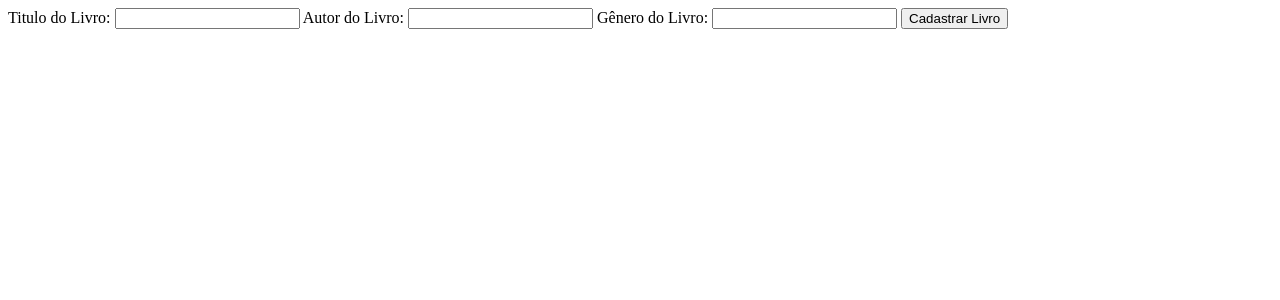
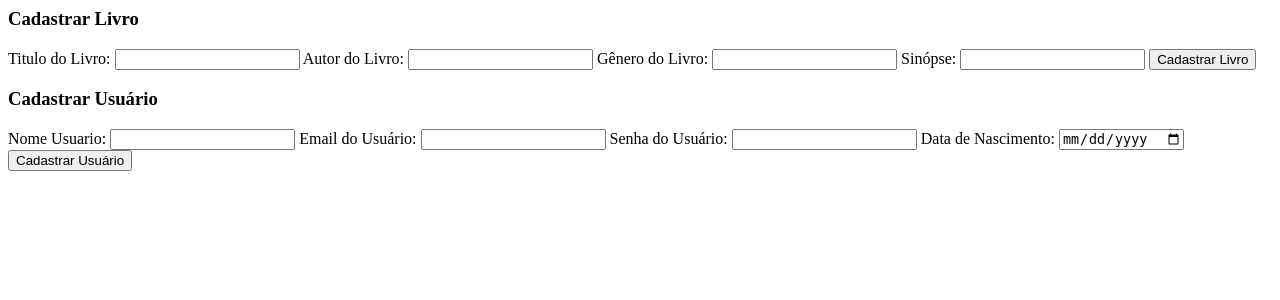
Before and after one commit to garffield/Biblioteca141, a PHP site: page / in a window 1280 px wide. Shown: the top 300 px of the page. Run offline with PHP 8.4, Linux system fonts and the light colour scheme.

Commit message:
cad usuario e cad livro

```diff
--- a/index.php
+++ b/index.php
@@ -5,7 +5,7 @@ require_once 'controller/LivroController.php';
 $acao = isset($_GET['acao']) ? $_GET['acao'] : '';
 
 switch($acao){
-    case 'cadastrar':
+    case 'cadastrarLivro':
         $LivroController = new LivroController();
         $LivroController->cadastrarLivro($_POST['titulo'], $_POST['autor'], $_POST['genero']);
         break;
--- a/view/formCadastrarLivro.php
+++ b/view/formCadastrarLivro.php
@@ -1,4 +1,8 @@
-<form action="index.php?acao=cadastrar" method="get">
+<div class="box-cad-livro">
+
+    <h3>Cadastrar Livro</h3>
+
+    <form action="index.php?acao=cadastrarLivro" method="get">
         <label for="titulo">Titulo do Livro: </label>
         <input type="text" name="titulo" id="titulo">
 
@@ -8,5 +12,33 @@
         <label for="genero">Gênero do Livro: </label>
         <input type="text" name="genero" id="genero">
 
+
+        <label for="descricao">Sinópse: </label>
+        <input type="text" name="descricao" id="descricao">
+
         <input type="submit" value="Cadastrar Livro">
     </form>
+
+</div>
+
+<div class="box-cad-usuario">
+
+    <h3>Cadastrar Usuário</h3>
+
+    <form action="index.php?acao=cadastrarUsuario" method="get">
+        <label for="titulo">Nome Usuario: </label>
+        <input type="text" name="usuario" id="usuario">
+
+        <label for="email">Email do Usuário: </label>
+        <input type="email" name="email" id="email">
+
+        <label for="senha">Senha do Usuário: </label>
+        <input type="password" name="senha" id="senha">
+
+        <label for="dataNasc">Data de Nascimento: </label>
+        <input type="date" name="dataNasc" id="dataNasc">
+
+        <input type="submit" value="Cadastrar Usuário">
+    </form>
+
+</div>
```
Lines whose indentation alone changed are shown as unchanged.
